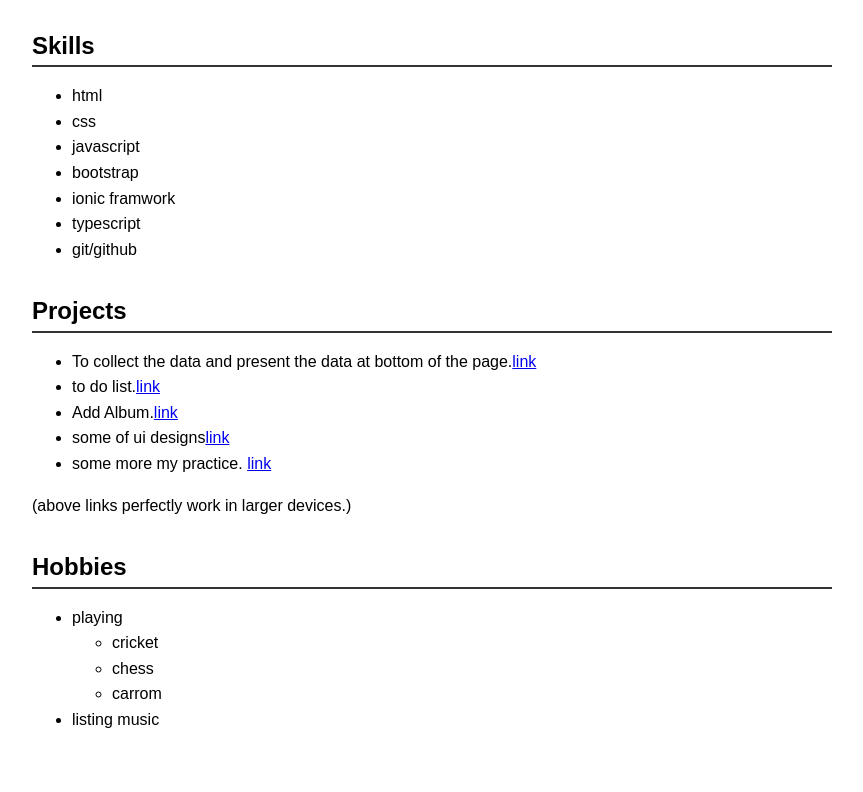
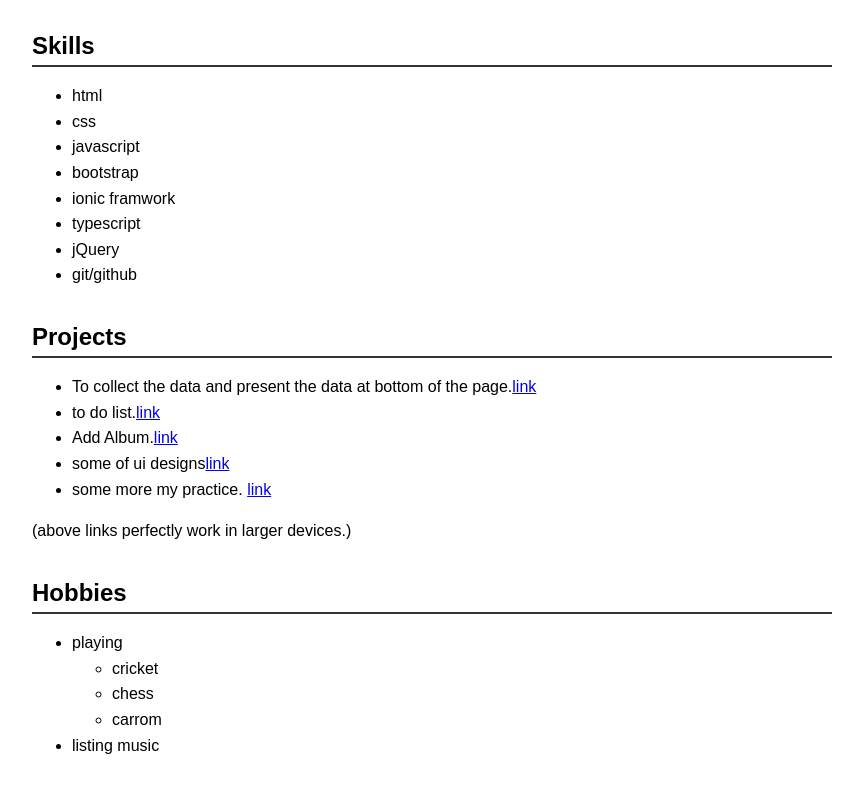
Before and after one commit to Rakshan27/my_resume, a plain HTML site: page index.html in a window 1280 px wide. Shown: the part 935-1727 px from the top of the page, without its empty margins (208-1071 px from the left). Drawn offline with Linux system fonts and the light colour scheme.

Commit message:
Update index.html

```diff
--- a/index.html
+++ b/index.html
@@ -92,6 +92,7 @@
         <li>bootstrap</li>
         <li>ionic framwork</li>
         <li>typescript</li>
+        <li>jQuery </li>
         <li>git/github</li>
       </ul>
     </div>
```
